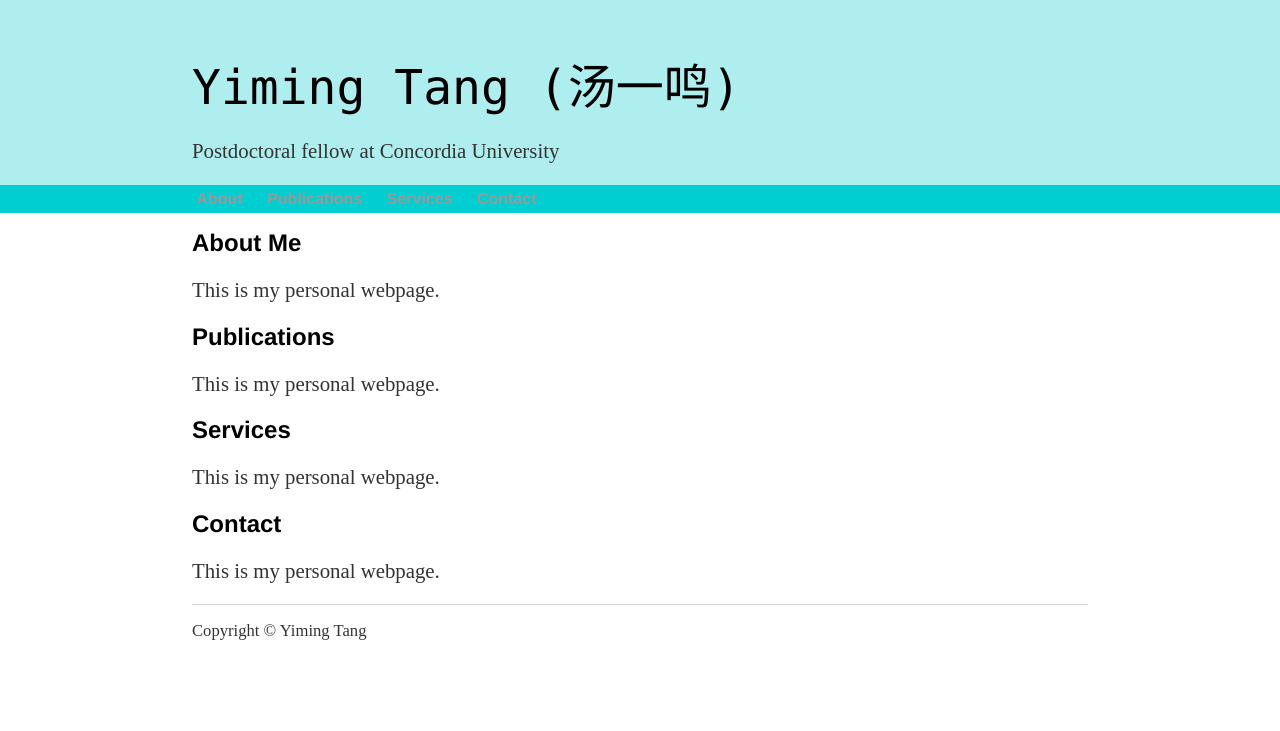
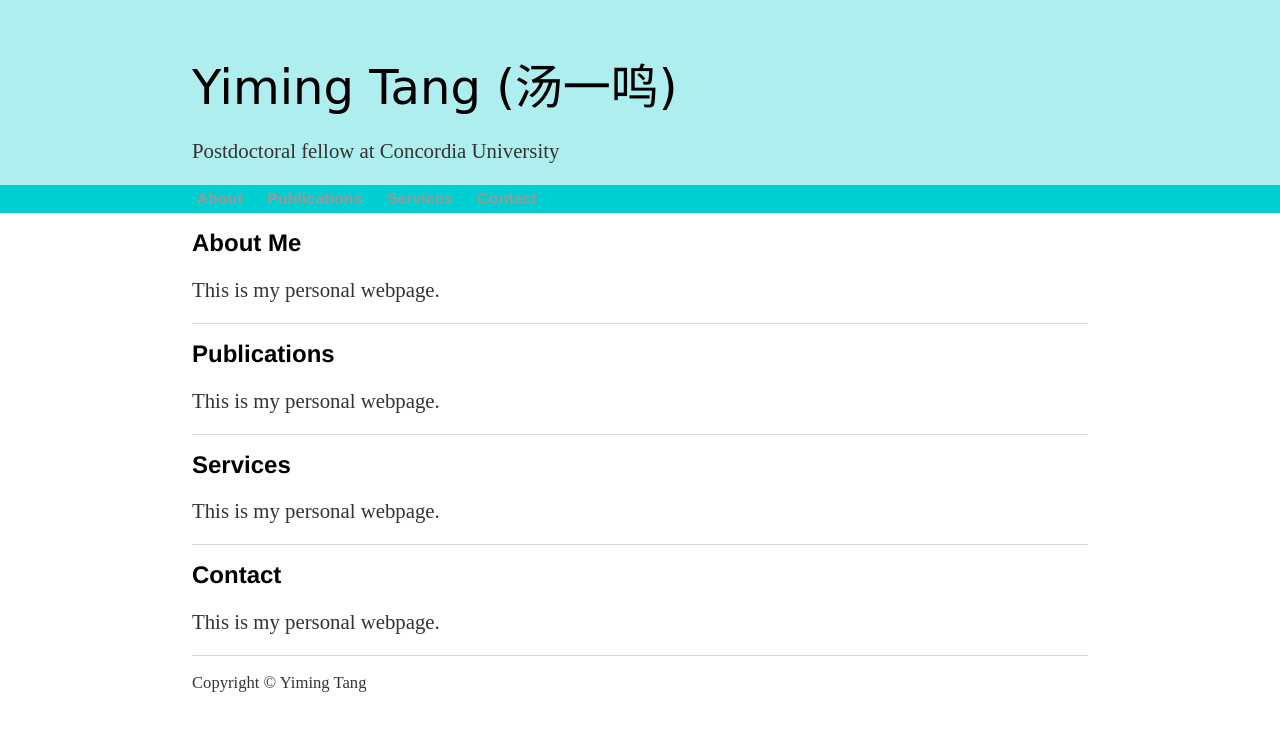
Before and after one commit to yiming-tang-cs/yiming-tang-cs.github.io, a Jekyll site: the page built from index.html, in a window 1280 px wide. Shown: the top 731 px of the page. Built offline with Jekyll 4.4.1, drawn with Linux system fonts in a browser that asks for light colours.

Commit message:
Update main.css

```diff
--- a/css/main.css
+++ b/css/main.css
@@ -40,7 +40,7 @@ a:hover {
 
 h0 {
     font-size: 3em;
-    font-family:"Lucida Console", "Courier New", monospace;
+    font-family:"Comic Sans MS", "Hannotate SC", cursive, sans-serif;
 }
 
 .title{
@@ -62,14 +62,11 @@ h1 {
     font-family:'Helvetica', 'Arial', 'Sans-Serif';
 }
 
-h2 {
-    font-family:'Helvetica', 'Arial', 'Sans-Serif';
-}
-
 p {
     font-size: 1.3em;
     color: #333;
 }
+
 footer {
     border-top: 1px solid #d5d5d5;
     font-size: .8em;
@@ -83,3 +80,7 @@ ul.posts {
 ul.posts li {
     list-style: none;
 }
+
+#publications, #services, #contact {
+    border-top: 1px solid #d5d5d5;
+}
```
